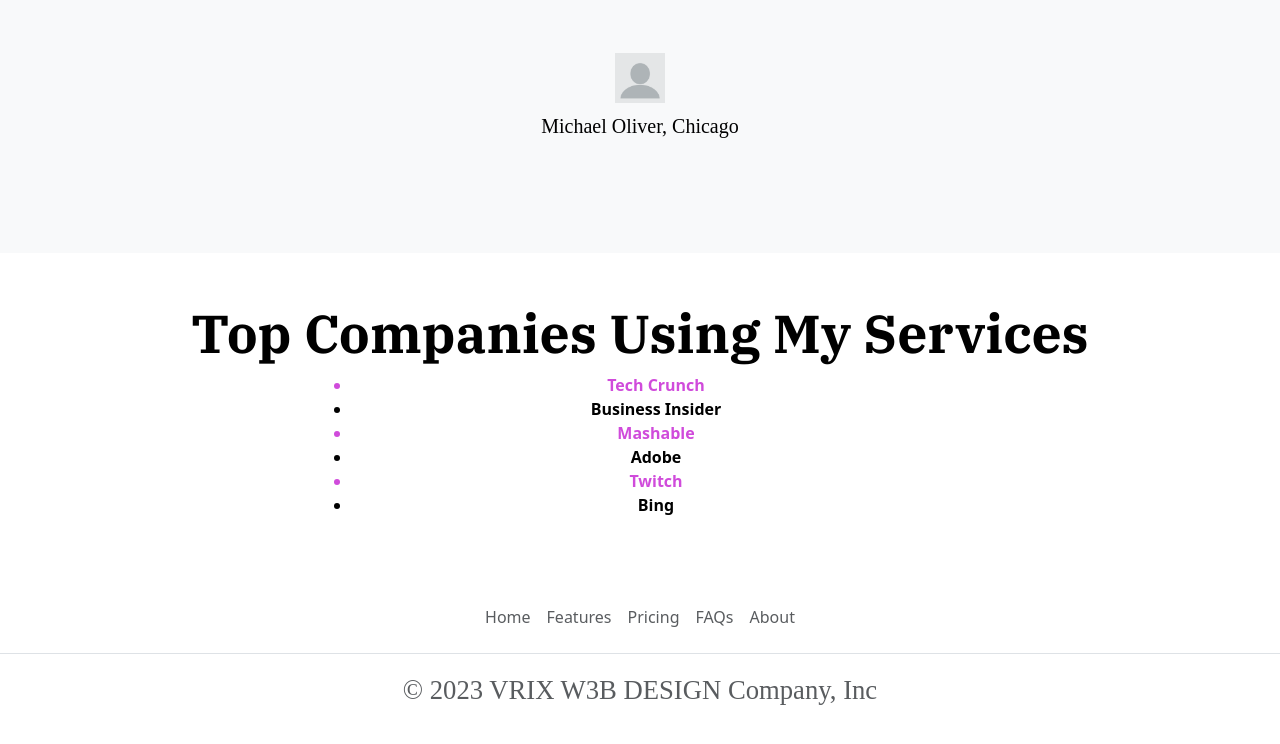
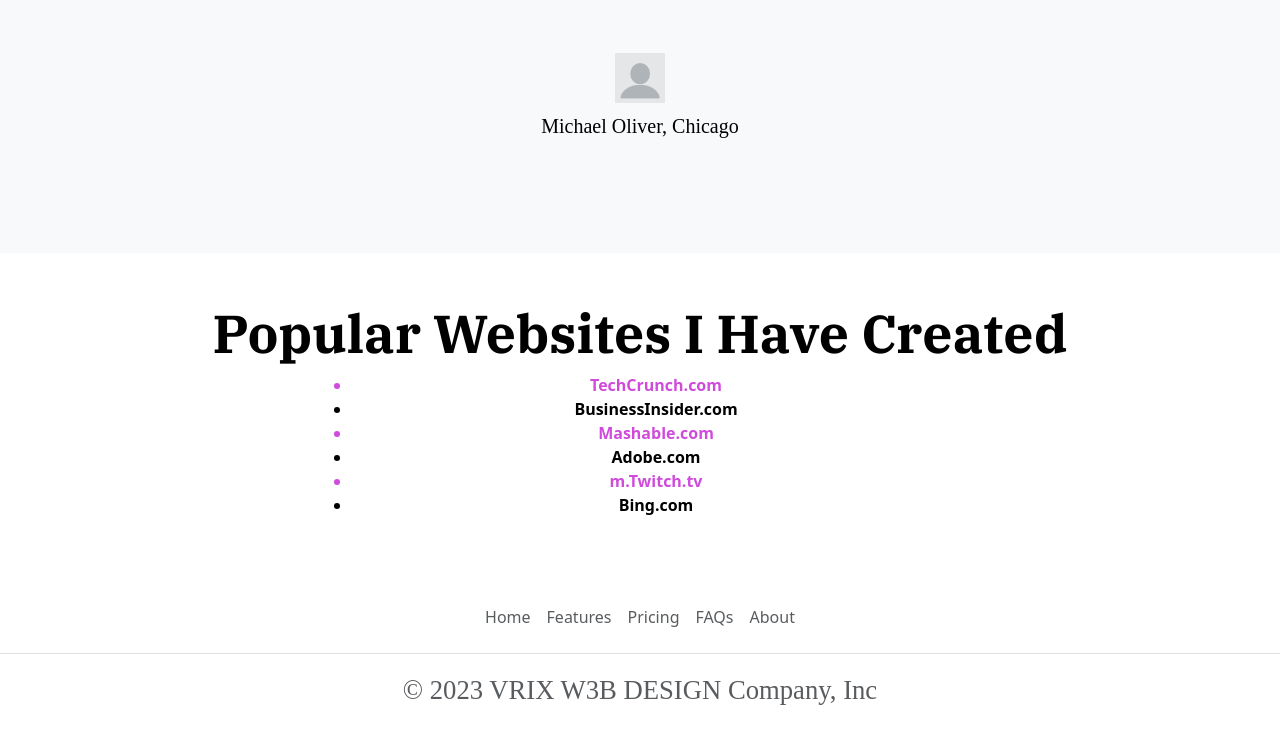
Before and after one commit to RVCC-IDMX/midterm-2023-Kelony11, a plain HTML site: page index.html in a window 1280 px wide. Shown: the part 2358-3102 px from the top of the page. Drawn offline with nearby package versions, Linux system fonts and the light colour scheme; a web font is replaced by a local one.

Commit message:
editing websites section

```diff
--- a/CSS/style.css
+++ b/CSS/style.css
@@ -18,20 +18,20 @@ body{
 }
 
 /* Top companies section */
-#companies {
+#websites {
     display:flex;
     flex-direction:column;
     align-items:center;
     margin-bottom: 3rem;
 }
 
-#companies ul{
+#websites ul{
     width:50%;
     margin-left:auto;
     margin-right:auto;
 }
 
-#companies ul li:nth-child(odd) {
+#websites ul li:nth-child(odd) {
     color: #D04BDB;
 }
 
--- a/index.html
+++ b/index.html
@@ -134,16 +134,16 @@
   </div>
 </section>
 
-<section id="companies">
+<section id="websites">
   <!-- list of top companies i've provided my services to-->
-  <h2>Top Companies Using My Services</h2>
+  <h2>Popular Websites I Have Created</h2>
 <ul>
-  <li><b>Tech Crunch</b></li>
-  <li><b>Business Insider</b></li>
-  <li><b>Mashable</b></li>
-  <li><b>Adobe</b></li>
-  <li><b>Twitch</b></li>
-  <li><b>Bing</b></li>
+  <li><b>TechCrunch.com</b></li>
+  <li><b>BusinessInsider.com</b></li>
+  <li><b>Mashable.com</b></li>
+  <li><b>Adobe.com</b></li>
+  <li><b>m.Twitch.tv</b></li>
+  <li><b>Bing.com</b></li>
 </ul>
 
 </section>
```
